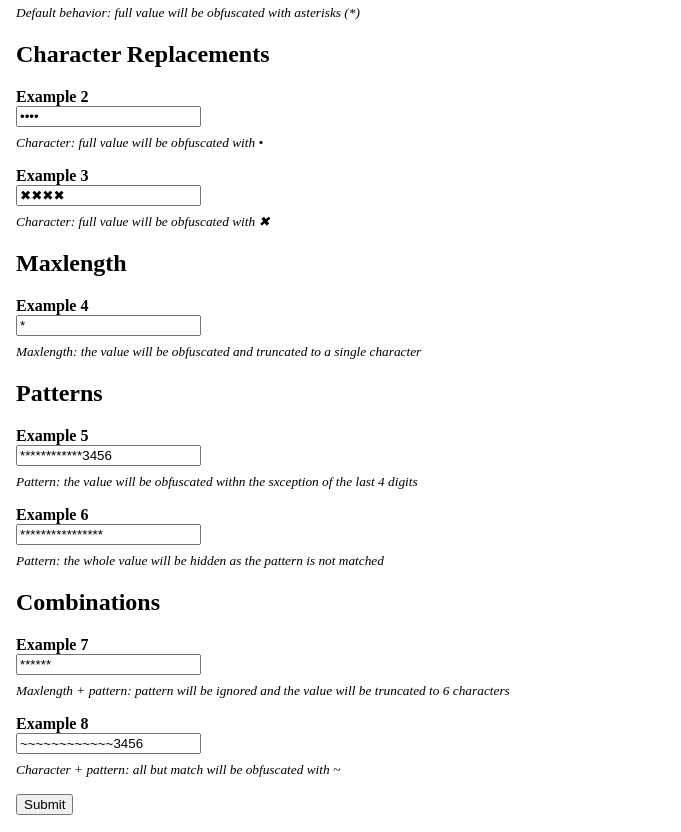
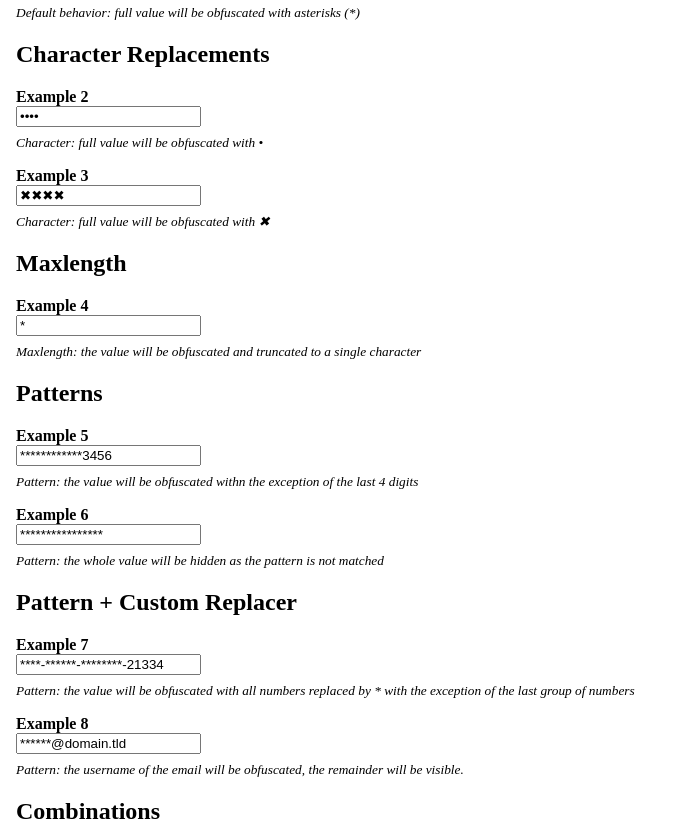
Before and after one commit to aarongustafson/form-obfuscator, a website: page demo.html in a window 1280 px wide. Shown: the part 116-948 px from the top of the page, without its empty margins (0-681 px from the left). Drawn offline with Linux system fonts and the light colour scheme.

Commit message:
Added support for a custom replacer function

```diff
--- a/demo.html
+++ b/demo.html
@@ -88,7 +88,7 @@
 			<form-obfuscator pattern="\d{4}$">
 				<label for="field-5">Example 5</label>
 				<input id="field-5" name="field-5" value="1234567890123456">
-				<small>Pattern: the value will be obfuscated withn the sxception of the last 4 digits</small>
+				<small>Pattern: the value will be obfuscated withn the exception of the last 4 digits</small>
 			</form-obfuscator>
 
 			<form-obfuscator pattern="est$">
@@ -97,17 +97,46 @@
 				<small>Pattern: the whole value will be hidden as the pattern is not matched</small>
 			</form-obfuscator>
 
+      <h2>Pattern + Custom Replacer</h2>
+
+      <script>
+        function cardNumberReplacer() {
+          var beginning = arguments[0][1];
+          var final_digits = arguments[0][2];
+          return beginning.replace(/\d/g, "*") + final_digits;
+        }
+      </script>
+			<form-obfuscator pattern="^((?:[\d]+\-)+)(\d+)$" replacer="return cardNumberReplacer( arguments )">
+				<label for="field-7">Example 7</label>
+				<input id="field-7" name="field-7" value="1234-121223-12341224-21334">
+				<small>Pattern: the value will be obfuscated with all numbers replaced by * with the exception of the last group of numbers</small>
+			</form-obfuscator>
+
+      <script>
+        function emailReplacer() {
+          console.log(arguments);
+          var username = arguments[0][1];
+          var domain = arguments[0][2];
+          return username.replace(/./g, "*") + domain;
+        }
+      </script>
+			<form-obfuscator pattern="^(.*?)(@.+)$" replacer="return emailReplacer( arguments )">
+				<label for="field-8">Example 8</label>
+				<input id="field-8" name="field-8" value="foobar@domain.tld">
+				<small>Pattern: the username of the email will be obfuscated, the remainder will be visible.</small>
+			</form-obfuscator>
+
 			<h2>Combinations</h2>
 
 			<form-obfuscator pattern="\d{4}$" maxlength="6">
-				<label for="field-7">Example 7</label>
-				<input id="field-7" name="field-7" value="1234567890123456">
+				<label for="field-9">Example 9</label>
+				<input id="field-9" name="field-9" value="1234567890123456">
 				<small>Maxlength + pattern: pattern will be ignored and the value will be truncated to 6 characters</small>
 			</form-obfuscator>
 
 			<form-obfuscator pattern="\d{4}$" character="~">
-				<label for="field-8">Example 8</label>
-				<input id="field-8" name="field-8" value="1234567890123456">
+				<label for="field-10">Example 10</label>
+				<input id="field-10" name="field-10" value="1234567890123456">
 				<small>Character + pattern: all but match will be obfuscated with ~</small>
 			</form-obfuscator>
 
--- a/form-obfuscator.js
+++ b/form-obfuscator.js
@@ -5,6 +5,7 @@ class FormObfuscatorElement extends HTMLElement {
 		this.__character = this.getAttribute( "character" );
 		this.__maxlength = this.getAttribute( "maxlength" );
 		this.__pattern = this.getAttribute( "pattern" );
+    this.__replacer = this.getAttribute( "replacer" );
 
 		this.__init();
 	}
@@ -28,11 +29,7 @@ class FormObfuscatorElement extends HTMLElement {
 
 	__sanitizeAttributes() {
 		// character can only be a single character
-		if ( this.__character ) {
-			if ( [...this.__character].length > 1 ) {
-				this.__warn(`character attribute should only be a single character, ${this.__character} is invalid`);
-			}
-		} else {
+		if ( ! this.__character ) {
 			this.__character = "*";
 		}
 
@@ -46,9 +43,9 @@ class FormObfuscatorElement extends HTMLElement {
 		}
 
 		// Maxlength negated pattern
-		if ( this.__maxlength ) {
-			this.__pattern = null;
-		}
+		//if ( this.__maxlength ) {
+		//	this.__pattern = null;
+		//}
 
 		// Pattern must be a valid regular expression
 		if ( this.__pattern ) {
@@ -56,6 +53,22 @@ class FormObfuscatorElement extends HTMLElement {
 			if ( !( test_re instanceof RegExp ) ) {
 				this.__warn("pattern attribute must be a valid Regular Expression");
 				this.__pattern = null;
+			}
+		}
+
+    // Replacer must be a function and requires pattern too
+		if ( this.__replacer ) {
+			if ( ! this.__pattern ) {
+        this.__warn("replacer attribute requires a pattern attribute as well");
+				this.__replacer = null;
+      } else {
+        const replacer = new Function( this.__replacer );
+        if ( !( replacer instanceof Function ) ) {
+          this.__warn("replacer attribute must be a valid Function");
+          this.__replacer = null;
+        } else {
+          this.__replacer = replacer;
+        }
       }
 		}
 	}
@@ -81,6 +94,9 @@ class FormObfuscatorElement extends HTMLElement {
 			const pattern = new RegExp( this.__pattern );
 			if ( initial_value.match( pattern ) ) {
 				replace_everything = false;
+        if ( this.__replacer ) {
+          new_value = initial_value.replace( pattern, this.__replacer );
+        } else {
           new_value = initial_value.replace( pattern, ( match, index, string ) => {
             const before = string.substring( 0, index ).replace( re_all_chars, char );
             const after = string.substring( index + match.length, string.length ).replace( re_all_chars, char );
@@ -89,6 +105,7 @@ class FormObfuscatorElement extends HTMLElement {
           char = "[\^$.|?*+()".split("").includes( char ) ? `\\${char}` : char;
           const obfuscated_pattern = new RegExp( `^[^${char}]*?(${char}*${this.__pattern}${char}*)[^${char}]*?$` );
           new_value = new_value.replace( obfuscated_pattern, "$1" );
+        }
 			}
 		}
 
```
Also changed, not shown: form-obfuscator.module.js (+25 -8 lines), README.md. Lines whose indentation alone changed are shown as unchanged.
